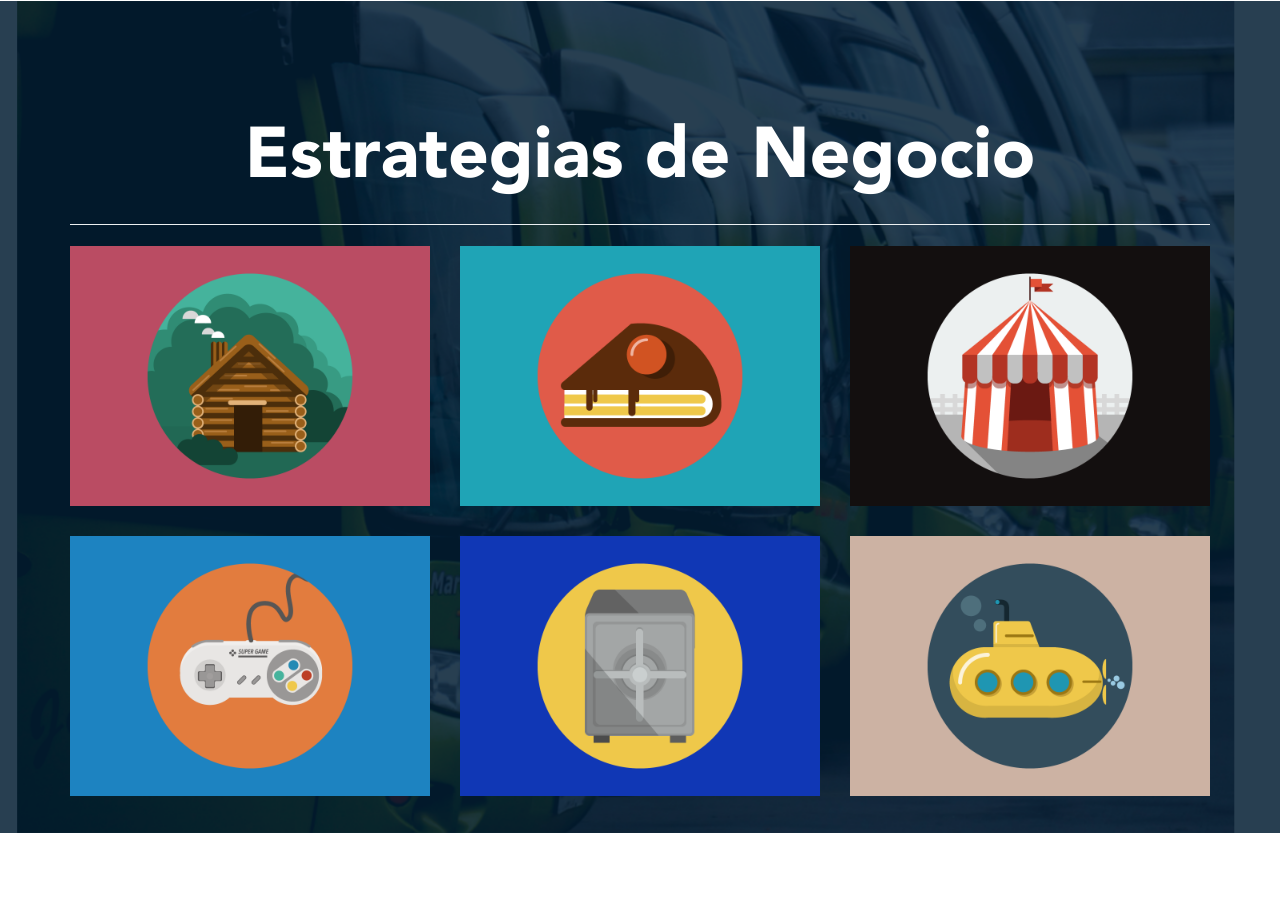
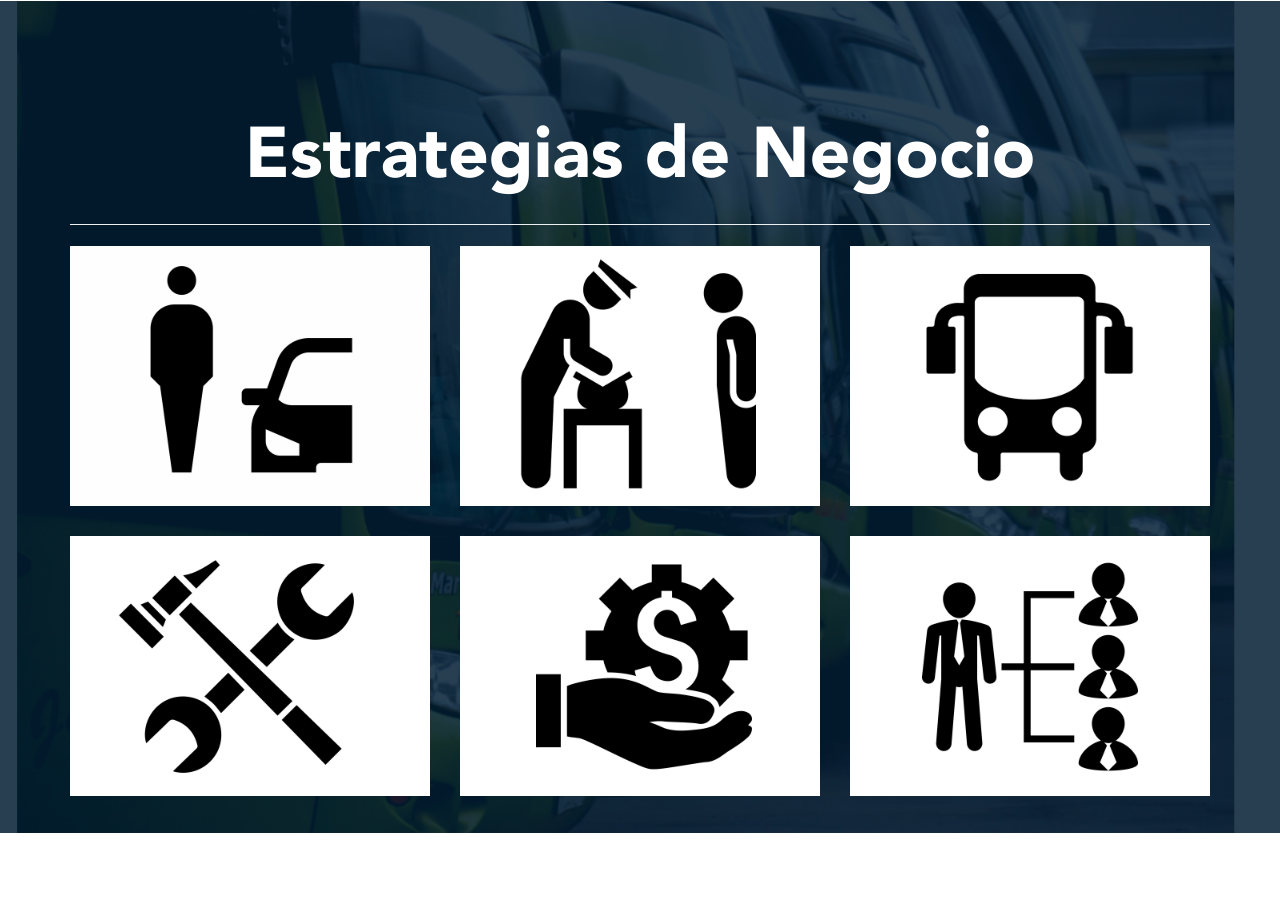
Before and after one commit to CristianG540/oltrans, a plain HTML site: page index.html in a window 1280 px wide. Shown: the part 1639-2560 px from the top of the page. Drawn offline with nearby package versions, Linux system fonts and the light colour scheme; a web font is replaced by a local one.

Commit message:
Se colocan los iconos del portafolio

```diff
--- a/index.html
+++ b/index.html
@@ -291,7 +291,7 @@
                                 <i class="fa fa-search-plus fa-3x"></i>
                             </div>
                         </div>
-                        <img src="img/portfolio/cabin.png" class="img-responsive" alt="">
+                        <img src="img/portfolio/noun_95215_cc.png" class="img-responsive" alt="">
                     </a>
                 </div>
                 <div class="col-sm-4 portfolio-item">
@@ -301,7 +301,7 @@
                                 <i class="fa fa-search-plus fa-3x"></i>
                             </div>
                         </div>
-                        <img src="img/portfolio/cake.png" class="img-responsive" alt="">
+                        <img src="img/portfolio/noun_727.png" class="img-responsive" alt="">
                     </a>
                 </div>
                 <div class="col-sm-4 portfolio-item">
@@ -311,7 +311,7 @@
                                 <i class="fa fa-search-plus fa-3x"></i>
                             </div>
                         </div>
-                        <img src="img/portfolio/circus.png" class="img-responsive" alt="">
+                        <img src="img/portfolio/noun_145398_cc.png" class="img-responsive" alt="">
                     </a>
                 </div>
                 <div class="col-sm-4 portfolio-item">
@@ -321,7 +321,7 @@
                                 <i class="fa fa-search-plus fa-3x"></i>
                             </div>
                         </div>
-                        <img src="img/portfolio/game.png" class="img-responsive" alt="">
+                        <img src="img/portfolio/noun_107540_cc.png" class="img-responsive" alt="">
                     </a>
                 </div>
                 <div class="col-sm-4 portfolio-item">
@@ -331,7 +331,7 @@
                                 <i class="fa fa-search-plus fa-3x"></i>
                             </div>
                         </div>
-                        <img src="img/portfolio/safe.png" class="img-responsive" alt="">
+                        <img src="img/portfolio/noun_349988_cc.png" class="img-responsive" alt="">
                     </a>
                 </div>
                 <div class="col-sm-4 portfolio-item">
@@ -341,7 +341,7 @@
                                 <i class="fa fa-search-plus fa-3x"></i>
                             </div>
                         </div>
-                        <img src="img/portfolio/submarine.png" class="img-responsive" alt="">
+                        <img src="img/portfolio/noun_210061_cc.png" class="img-responsive" alt="">
                     </a>
                 </div>
             </div>
@@ -439,9 +439,9 @@
                     <hr>
                 </div>
             </div>-->
-            <div class="row">
+            <!--<div class="row">
                 <iframe src="https://www.google.com/maps/embed?pb=!1m18!1m12!1m3!1d3966.546103790754!2d-75.59342889947987!3d6.191434327421507!2m3!1f0!2f0!3f0!3m2!1i1024!2i768!4f13.1!3m3!1m2!1s0x8e46826be235a0ff%3A0xe9184754831a1021!2zQ2wuIDg1ICM1MWEtMSwgSXRhZ8O8aSwgTWVkZWxsw61uLCBBbnRpb3F1aWE!5e0!3m2!1ses-419!2sco!4v1456260471129" width="100%" height="300" frameborder="0" style="border:0" allowfullscreen></iframe>
-            </div>
+            </div>-->
         </div>
     </section>
 
--- a/less/main.less
+++ b/less/main.less
@@ -609,7 +609,8 @@ footer {
 }
 
 #contact {
-    height: auto;
+    background-image: url(../img/mapa_rutas_oltrans.jpg);
+    //height: 300px;
     h2 {
         font-size: 2em;
     }
```
Also changed, not shown: css/main.css, img/mapa_rutas_oltrans.jpg (added), img/portfolio/noun_107540_cc.png (added), img/portfolio/noun_145398_cc.png (added), img/portfolio/noun_210061_cc.png (added), img/portfolio/noun_349988_cc.png (added), img/portfolio/noun_727.png (added), img/portfolio/noun_95215_cc.png (added), img/portfolio/noun_95215_cc.svg (added).
